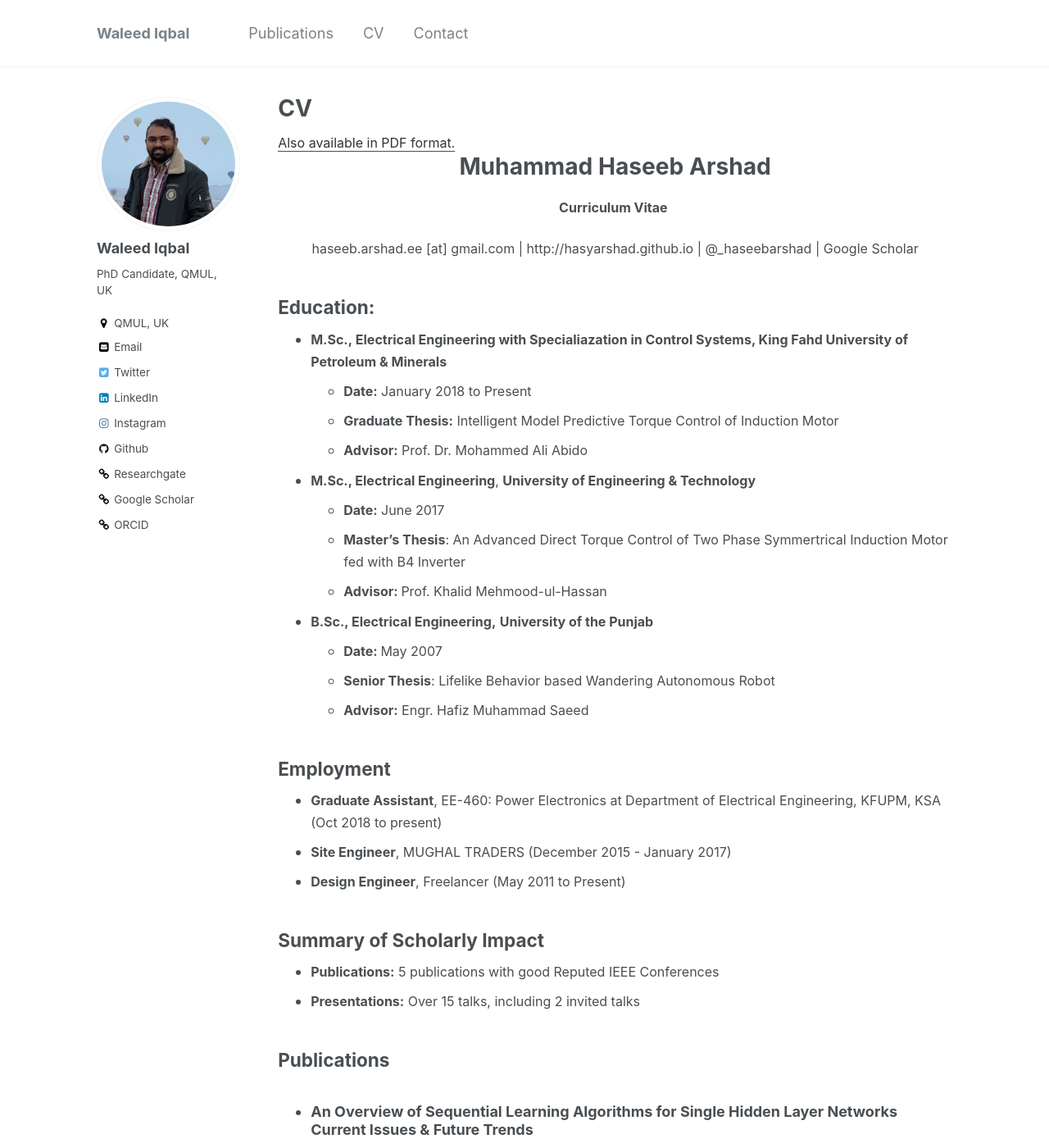
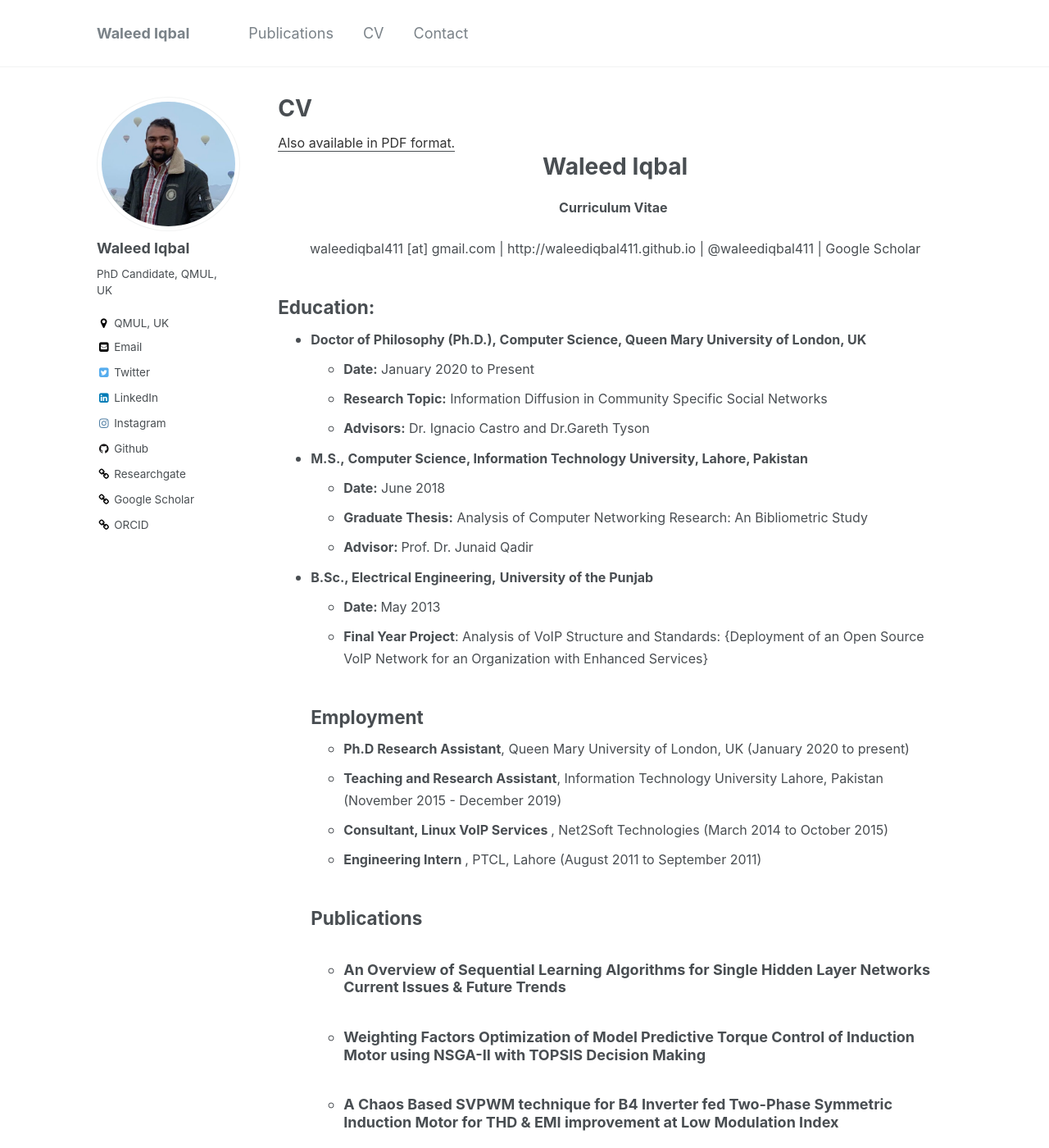
Before and after one commit to waleediqbal411/waleediqbal411.github.io, a Jekyll site: the page built from _pages/cv.html, in a window 1280 px wide and 1400 px high. Shown: the whole window at 82% size. Built offline with Jekyll 4.4.1, drawn with Linux system fonts in a browser that asks for light colours; some of the changed text lies outside the part shown.

Commit message:
Official Website V5.7

```diff
--- a/_pages/cv.html
+++ b/_pages/cv.html
@@ -9,67 +9,45 @@ author_profile: true
 {% include base_path %}
 {% capture written_label %}'None'{% endcapture %}
 
-<u><a style="line-height: 1.5;" href="http://hasyarshad.github.io/haseeb-cv.pdf"><span style="color: #333333;"><span style="font-size: medium;">Also available in PDF format.</span></span></a></u>
-<h1 class="western" align="center"><b>Muhammad Haseeb Arshad</b></h1>
+<u><a style="line-height: 1.5;" href="http://waleediqbal411.github.io/waleed-cv.pdf"><span style="color: #333333;"><span style="font-size: medium;">Also available in PDF format.</span></span></a></u>
+<h1 class="western" align="center"><b>Waleed Iqbal</b></h1>
 <p style="line-height: 1.5;" align="center"><span style="font-size: medium;"><b>Curriculum Vitae</b> </span></p>
-<p style="line-height: 1.5;" align="center"><span style="font-size: medium;">haseeb.arshad.ee [at] gmail.com | <a href="http://hasyarshad.github.io/">http://hasyarshad.github.io</a> | <a href="http://www.twitter.com/_haseebarshad">@_haseebarshad</a> | <a href="https://scholar.google.com/citations?user=-nga1p4AAAAJ&hl=en">Google Scholar</a></span></p>
+<p style="line-height: 1.5;" align="center"><span style="font-size: medium;">waleediqbal411 [at] gmail.com | <a href="http://waleediqbal411.github.io/">http://waleediqbal411.github.io</a> | <a href="http://www.twitter.com/waleediqbal411">@waleediqbal411</a> | <a href="https://scholar.google.com/citations?hl=en&user=uXhMEBsAAAAJ">Google Scholar</a></span></p>
 
 <h2 class="western">Education:</h2>
 <ul style="line-height: 1.5; margin: 10px 0;">
- 	<li><span style="font-size: medium;"><b>M.Sc., </b></span><strong><span style="font-size: medium;"><b>Electrical Engineering with Specialiazation in Control Systems</b></span></strong><span style="font-size: medium;"><b>, King Fahd University of Petroleum & Minerals</b></span>
+  <li><span style="font-size: medium;"><b>Doctor of Philosophy (Ph.D.), </b></span><strong><span style="font-size: medium;"><b>Computer Science</b></span></strong><span style="font-size: medium;"><b>, Queen Mary University of London, UK</b></span>
 <ul>
- 	<li><strong><span style="font-size: medium;"><b>Date:</b></span></strong><span style="font-size: medium;"> January 2018 to Present</span></li>
-  <li><b><span style="font-size: medium;">Graduate Thesis:</b></span><span style="font-size: medium;"> Intelligent Model Predictive Torque Control of Induction Motor</span></li>
- 	<li><span style="font-size: medium;"><b>Advisor:</b></span><span style="font-size: medium;"> Prof. Dr. Mohammed Ali Abido</span></li>
+  <li><strong><span style="font-size: medium;"><b>Date:</b></span></strong><span style="font-size: medium;"> January 2020 to Present</span></li>
+  <li><b><span style="font-size: medium;">Research Topic:</b></span><span style="font-size: medium;"> Information Diffusion in Community Specific Social Networks</span></li>
+  <li><span style="font-size: medium;"><b>Advisors:</b></span><span style="font-size: medium;"> Dr. Ignacio Castro and Dr.Gareth Tyson</span></li>
 </ul>
 </li>
 </ul>
+
 <ul style="line-height: 1.5; margin: 10px 0;">
- 	<li><span style="font-size: medium;"><b>M.Sc., Electrical Engineering</b>, <b>University of Engineering & Technology</b></span>
+ 	<li><span style="font-size: medium;"><b>M.S., </b></span><strong><span style="font-size: medium;"><b>Computer Science</b></span></strong><span style="font-size: medium;"><b>, Information Technology University, Lahore, Pakistan</b></span>
 <ul>
- 	<li><strong><span style="font-size: medium;"><b>Date:</b></span></strong><span style="font-size: medium;"> June 2017</span></li>
- 	<li><span style="font-size: medium;"><b>Master’s Thesis</b>: An Advanced Direct Torque Control of Two Phase Symmertrical Induction Motor fed with B4 Inverter</li</span>
- 	<li><span style="font-size: medium;"><b>Advisor: </b>Prof.</span><span style="font-size: medium;"> Khalid Mehmood-ul-Hassan</span></li>
+ 	<li><strong><span style="font-size: medium;"><b>Date:</b></span></strong><span style="font-size: medium;"> June 2018</span></li>
+  <li><b><span style="font-size: medium;">Graduate Thesis:</b></span><span style="font-size: medium;"> Analysis of Computer Networking Research: An Bibliometric Study</span></li>
+  <li><span style="font-size: medium;"><b>Advisor: </b>Prof.</span><span style="font-size: medium;"> Dr. Junaid Qadir</span></li>
 </ul>
 </li>
 </ul>
 <ul style="line-height: 1.5; margin: 10px 0;">
  	<li><span style="font-size: medium;"><b>B.Sc., Electrical Engineering,</b> <b>University of the Punjab</b></span>
 <ul>
- 	<li><strong><span style="font-size: medium;"><b>Date: </b></span></strong><span style="font-size: medium;">May 2007</span></li>
-  <li><span style="font-size: medium;"><b>Senior Thesis</b>: Lifelike Behavior based Wandering Autonomous Robot</li></span>
- 	<li><span style="font-size: medium;"><b>Advisor:</b></span><span style="font-size: medium;"> Engr. Hafiz Muhammad Saeed</span></li>
-</ul>
-</li>
+ 	<li><strong><span style="font-size: medium;"><b>Date: </b></span></strong><span style="font-size: medium;">May 2013</span></li>
+  <li><span style="font-size: medium;"><b>Final Year Project</b>: Analysis of VoIP Structure and Standards: {Deployment of an Open Source VoIP Network for an Organization with Enhanced Services}</li></span>
 </ul>
 <h2>Employment</h2>
 <ul style="line-height: 1.5; margin: 10px 0;">
-  <li><span style="font-size: medium;"><b>Graduate Assistant</b>, EE-460: Power Electronics at Department of Electrical Engineering, KFUPM, KSA (Oct 2018 to present)</span></li>
-  <li><span style="font-size: medium;"><b>Site Engineer</b>, MUGHAL TRADERS (December 2015 - January 2017)</span></li>
-  <li><span style="font-size: medium;"><b>Design Engineer</b>, Freelancer (May 2011 to Present)</span></li>
-</ul>
-<h2>Summary of Scholarly Impact</h2>
-<ul style="line-height: 1.5; margin: 10px 0;">
-
-  <li><span style="font-size: medium;"><b>Publications:</b> 5 publications with good Reputed IEEE Conferences</li>
-  <li><span style="font-size: medium;"><b>Presentations:</b> Over 15 talks, including 2 invited talks</li>
+  <li><span style="font-size: medium;"><b>Ph.D Research Assistant</b>, Queen Mary University of London, UK (January 2020 to present)</span></li>
+  <li><span style="font-size: medium;"><b>Teaching and Research Assistant</b>, Information Technology University Lahore, Pakistan (November 2015 - December 2019)</span></li>
+  <li><span style="font-size: medium;"><b>Consultant, Linux VoIP Services </b>, Net2Soft Technologies (March 2014 to October 2015)</span></li>
+  <li><span style="font-size: medium;"><b>Engineering Intern </b>, PTCL, Lahore (August 2011 to September 2011)</span></li>
 </ul>
 <h2>Publications</h2>
   <ul>{% for post in site.articles reversed %}
     {% include archive-single-cv.html %}
   {% endfor %}</ul>
-
-<h2 class="western">Research Interests and Skills:</h2>
-<ul style="line-height: 1.5; margin: 10px 0;">
- 	<li><span style="font-size: medium;"><b>Topical:</b> collaboration, socialization, literacy, decentralized communities, specifically new/social media platforms and scientific research networks</span></li>
- 	<li><span style="font-size: medium;"><b>Disciplinary:</b> computer-supported cooperative work (CSCW), science and technology studies (STS), data science studies, critical algorithm studies</span></li>
- 	<li><span style="font-size: medium;"><b>Theoretical:</b> power electronic converters, optimization theory, adaptive control, machine drive, model predictive control, machine learning</span></li>
- 	<li><span style="font-size: medium;"><b>Methodological:</b></span>
-<ul>
- 	<li><span style="font-size: medium;">Design & simulation using MATLAB/Simulink & Multisim</span></li>
- 	<li><span style="font-size: medium;">Quantitative collection and analysis of data with JMP & R</span></li>
- 	<li><span style="font-size: medium;">Experimental design, testing, and analysis</span></li>
- 	<li><span style="font-size: medium;">Reporting either with MS Word or Latex</span></li>
-</ul>
-</li>
-</ul>
```
Also changed, not shown: 1 other file.
